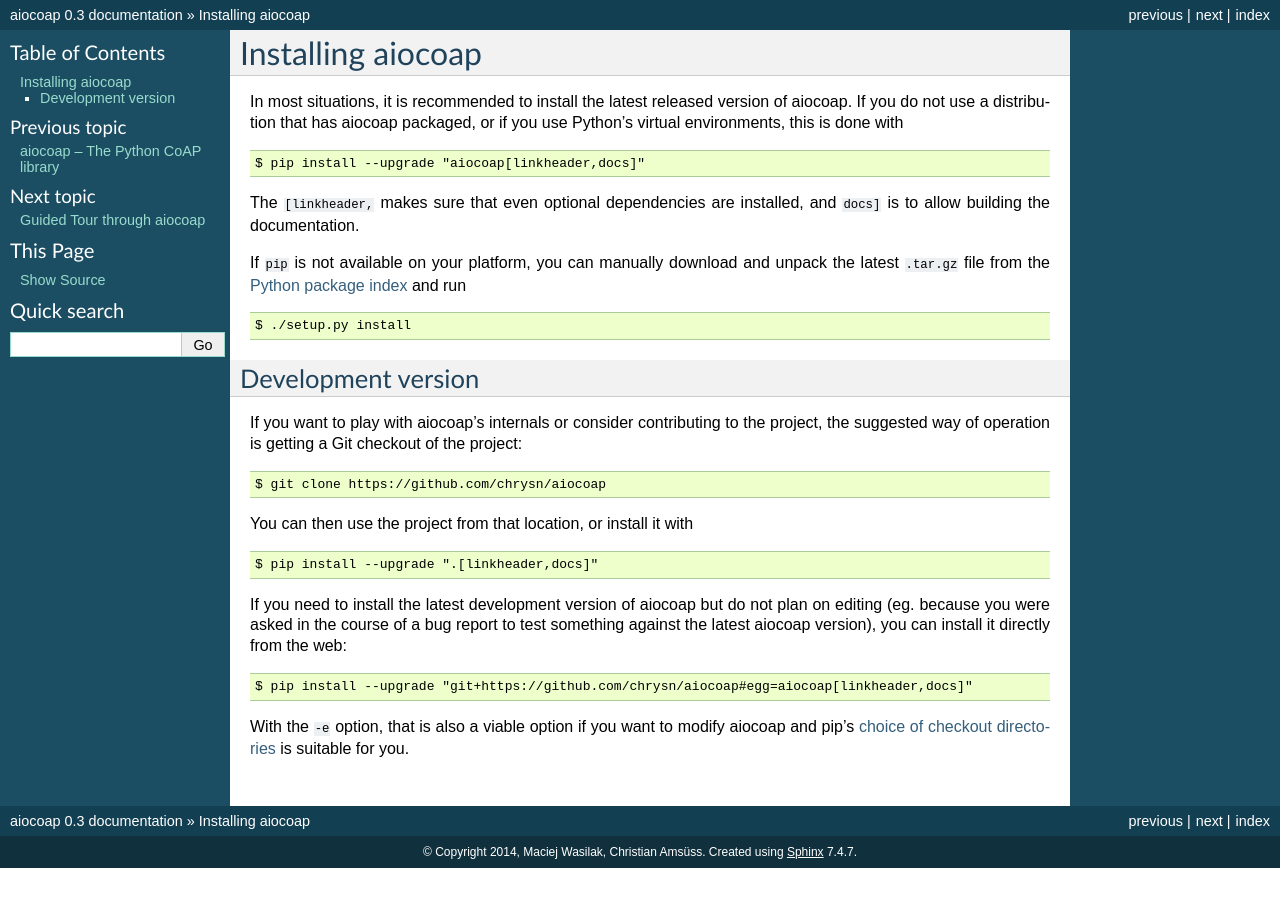
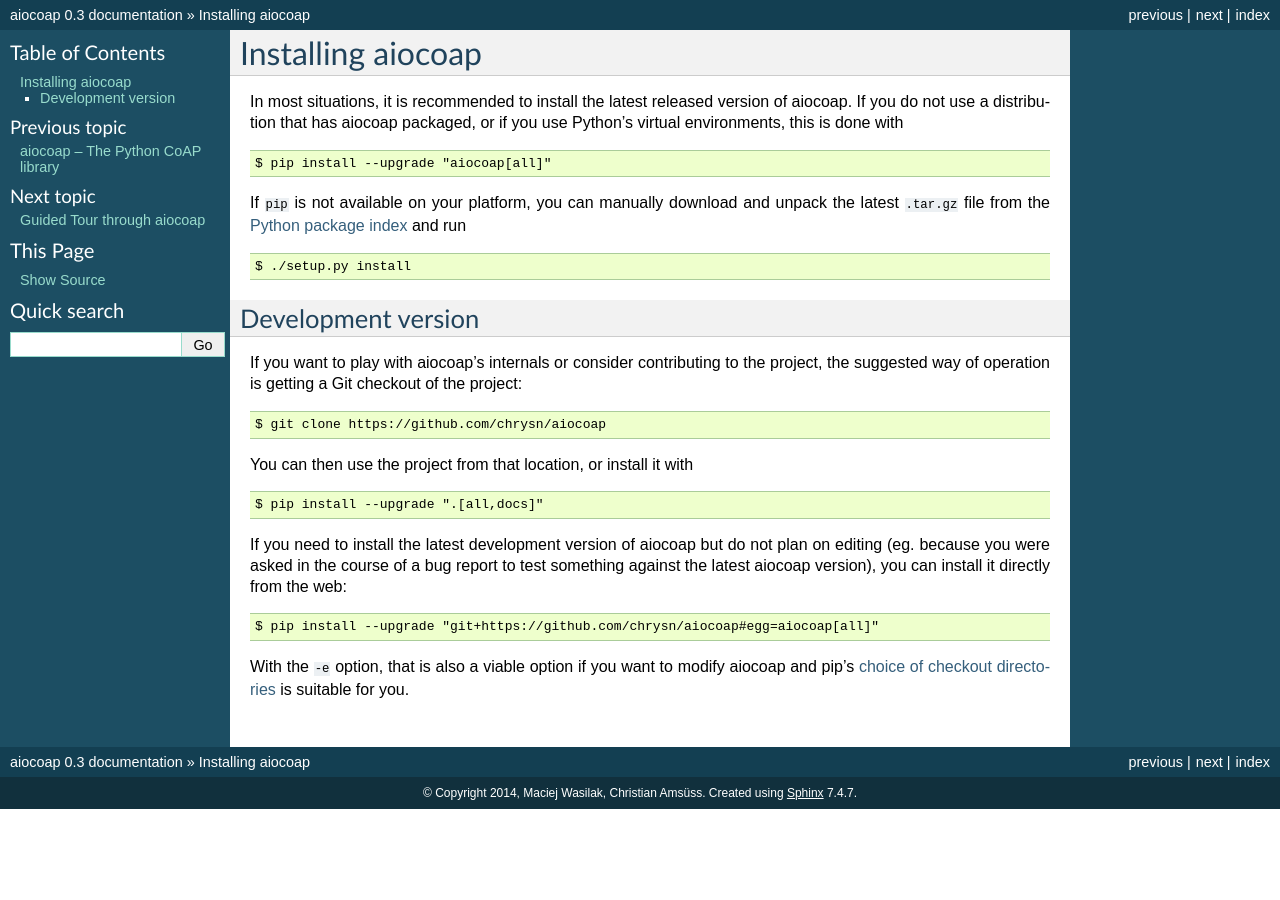
Before and after one commit to chrysn/aiocoap, a Sphinx documentation site: the page built from doc/installation.rst, in a window 1280 px wide. Built offline with Sphinx 7.4.7, drawn with Linux system fonts in a browser that asks for light colours; pages that are not in the unit, such as notebooks, are missing from menus.

Commit message:
setup: Provide an "all" extra

```diff
--- a/README.rst
+++ b/README.rst
@@ -65,7 +65,7 @@
 `link_heder`_ module or Python 3.6's backported secrets module); those are
 reflected in "extras" dependencies, see ``setup.py`` for details. Python
 modules that require all features should declare a dependency on
-``aiocoap[linkheader,oscoap]``.
+``aiocoap[all]``.
 
 .. _Python: https://www.python.org/
 .. _asyncio: https://pypi.python.org/pypi/asyncio
--- a/doc/installation.rst
+++ b/doc/installation.rst
@@ -7,12 +7,7 @@
 
 ::
 
-    $ pip install --upgrade "aiocoap[linkheader,docs]"
-
-The ``[linkheader,`` makes sure that even optional dependencies are installed,
-and ``docs]`` is to allow building the documentation.
-
-.. is there an "install all extas" option?
+    $ pip install --upgrade "aiocoap[all]"
 
 If ``pip`` is not available on your platform, you can manually download and
 unpack the latest ``.tar.gz`` file from the `Python package index`_ and run
@@ -34,14 +29,14 @@
 
 ::
 
-    $ pip install --upgrade ".[linkheader,docs]"
+    $ pip install --upgrade ".[all,docs]"
 
 If you need to install the latest development version of aiocoap but do not
 plan on editing (eg. because you were asked in the course of a bug report to
 test something against the latest aiocoap version), you can install it directly
 from the web::
 
-    $ pip install --upgrade "git+https://github.com/chrysn/aiocoap#egg=aiocoap[linkheader,docs]"
+    $ pip install --upgrade "git+https://github.com/chrysn/aiocoap#egg=aiocoap[all]"
 
 With the ``-e`` option, that is also a viable option if you want to modify
 aiocoap and pip's `choice of checkout directories`_ is suitable for you.
--- a/setup.py
+++ b/setup.py
@@ -25,15 +25,17 @@
         'linkheader': ['LinkHeader'],
         'oscoap': ['hkdf', 'cbor'],
         'docs': ['sphinx', 'sphinx-argparse'], # extended below
+        'all': [], # populated below, contains everything but documentation dependencies for easier installation
         ':python_version<"3.4"': ['asyncio'],
         ':python_version<"3.6"': ['secrets'],
         }
 tests_require = [] # populated below
 
 for k, v in extras_require.items():
-    if k.startswith(':') or k == 'docs':
+    if k.startswith(':') or k == 'all' or k == 'docs':
         continue
     extras_require['docs'].extend(v)
+    extras_require['all'].extend(v)
     tests_require.extend(v)
 
 class Cite(Command):
```
